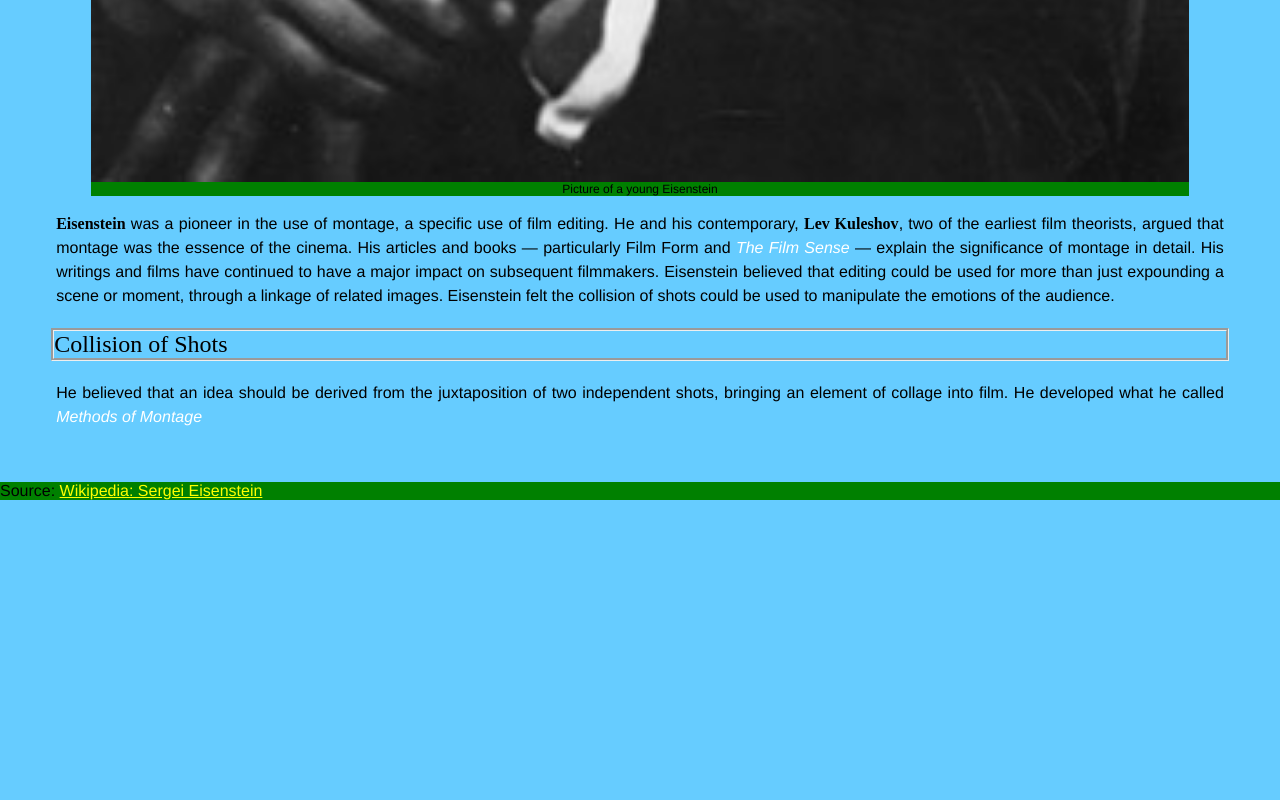
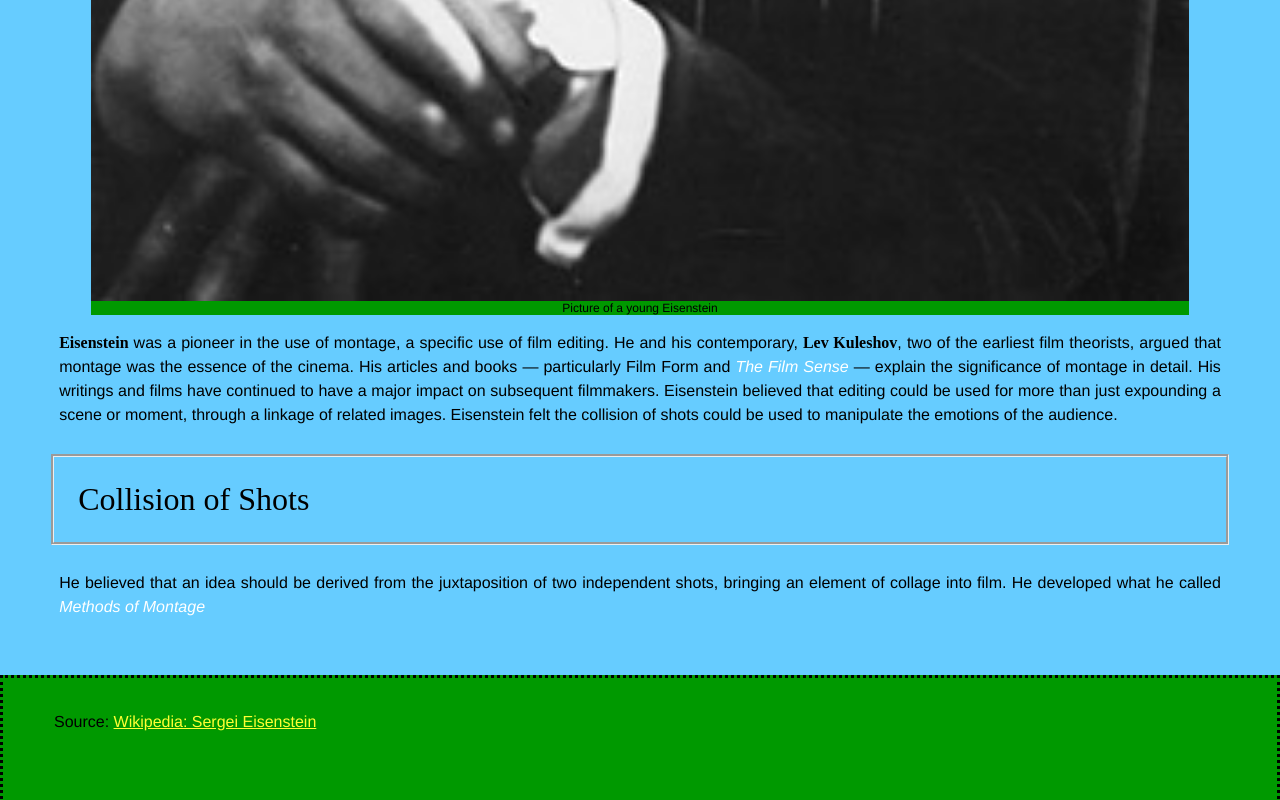
Before and after one commit to benmarley/activity-boxmodel, a plain HTML site: page index.html in a window 1280 px wide. Shown: the part 2000-2800 px from the top of the page. Before the commit the page ends 2500 px from the top, so only its background shows below. Drawn offline with Linux system fonts and the light colour scheme.

Commit message:
2nd final

```diff
--- a/css/general.css
+++ b/css/general.css
@@ -36,39 +36,47 @@ body {
 
 h1 {
     font-family: Rockwell, "Times New Roman", Serif;
-    font-size: 2.5rem;
+    font-size: 2.3rem;
     font-weight: 200;
-    background-color: white;
+    background-color: #ffffff;
     border: solid;
     overflow: hidden;
+    padding: 32px 0px 32px 9px;
 }
 
 h2 {
+    padding: 1.5rem;
     font-family:Rockwell, "Times New Roman", Serif;
-    font-size: 1.5rem;
+    font-size: 2rem;
     font-weight: 200;
     border-style: groove;
 }
 
+article {
+    margin: 0;
+    padding: 3rem 4%;
+    overflow: hidden;
+}
+
 p {
-    border: 0 0 2rem;
     text-align: justify;
-    margin: 5px;
-    line-height:1.5;
+    margin: 8px;
+    line-height: 1.5;
 }
 
 em {
-    color:white
+    color: #ffffff;
 }
 
 strong {
     font-family: "Bodoni MT", "Big Caslon", Serif
 }
+
 .masthead {
-    background:green;
+    background: #009900;
     overflow: hidden;
-    border-bottom:solid;
-    border-style:dotted
+    border-bottom: solid;
+    border-style: dotted
 }
 
 .logo {
@@ -77,23 +85,19 @@ strong {
     margin: 4rem 5%;
 }
 
-article {
-    margin: 0;
-    padding: 3rem 4%;
+footer {
+    background-color: #009900;
     overflow: hidden;
-}
-
-footer {
-    background-color: green;
-    overflow: hidden;
+    border-style: dotted;
 }
 
 footer a {
-    color: yellow;
+    color: #ffff33;
 }
 
 footer p {
-    margin: .5rem 5% 5rem;
+    margin: 1rem 4% 5rem;
+    padding: 1rem 0 0;
 }
 
 figcaption {
@@ -102,6 +106,6 @@ figcaption {
 }
 
 figure {
-    background-color: green;
+    background-color: #009900;
     overflow: hidden;
 }
--- a/index.html
+++ b/index.html
@@ -33,7 +33,7 @@
 
     </article>
 
-    <footer>Source: <a href="http://en.wikipedia.org/wiki/Sergei_Eisenstein">Wikipedia: Sergei Eisenstein</a></footer>
-
+    <footer><p>Source: <a href="http://en.wikipedia.org/wiki/Sergei_Eisenstein">Wikipedia: Sergei Eisenstein</a></p>
+    </footer>
 </body>
 </html>
```
